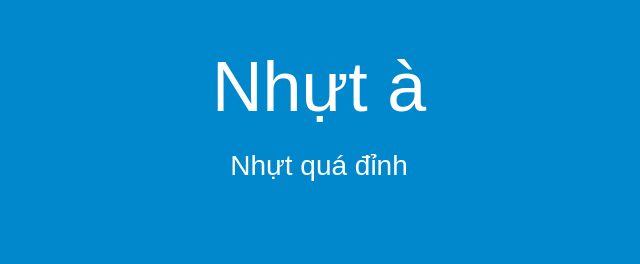
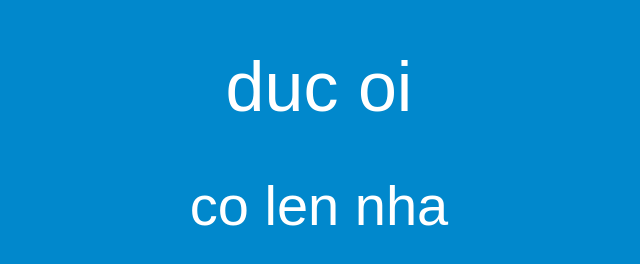
Before and after one commit to luu-nhut-github/testcode, a plain HTML site: page index.html in a window 1280 px wide. Shown: the whole page, without its empty margins (321-961 px from the left). Drawn offline with Linux system fonts and the light colour scheme.

Commit message:
thay doi code

```diff
--- a/index.html
+++ b/index.html
@@ -18,7 +18,7 @@
     }
 
     h2 {
-      font-size: 200%;
+      font-size: 400%;
       font-weight: normal;
       margin-bottom: 0;
     }
@@ -26,8 +26,8 @@
 </head>
 <body>
   <div align="center">
-    <h1>Nhựt à</h1>
-    <h2>Nhựt quá đỉnh</h2>
+    <h1>duc oi</h1>
+    <h2>co len nha</h2>
   </div>
 </body>
 </html>
```
